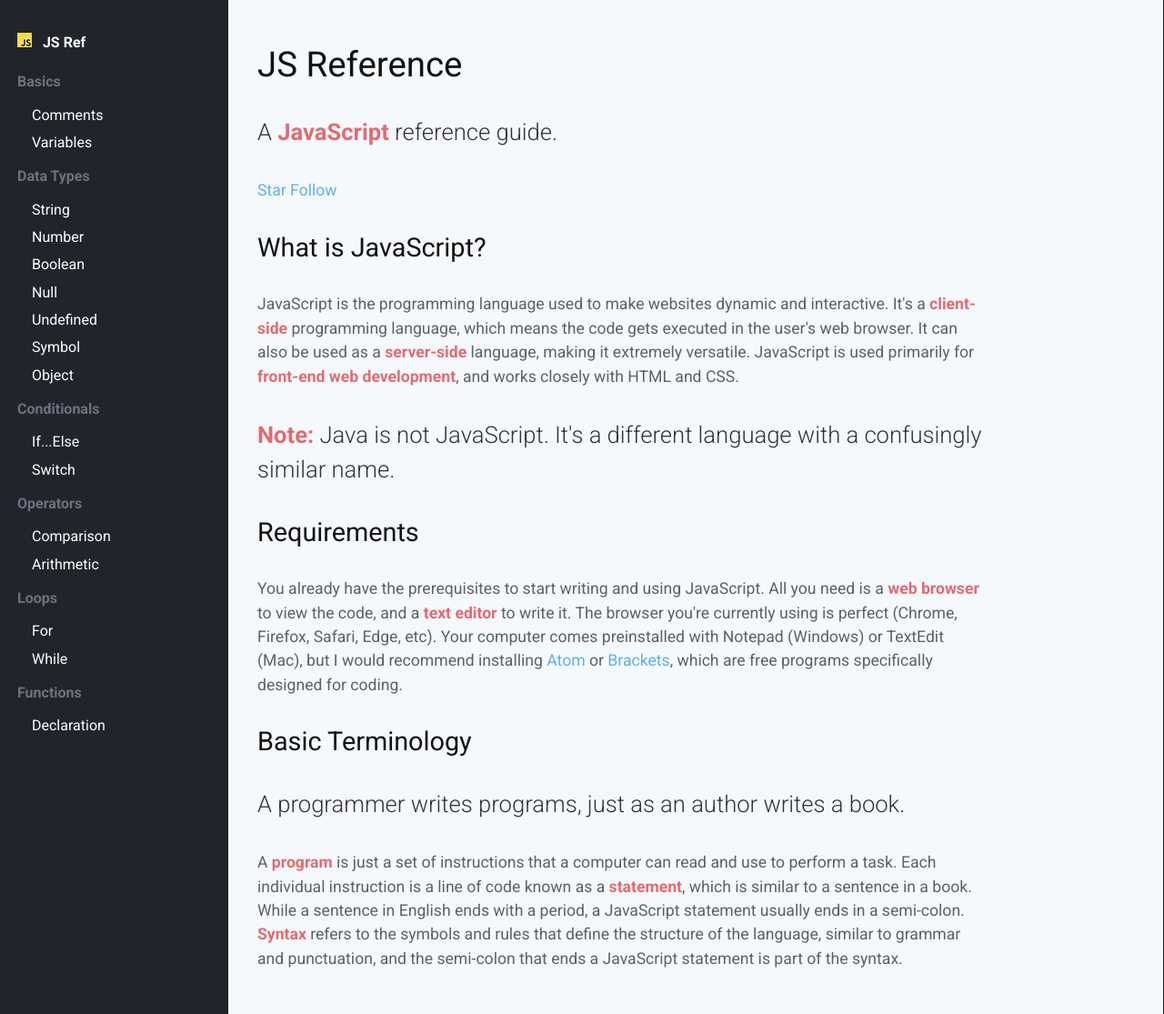
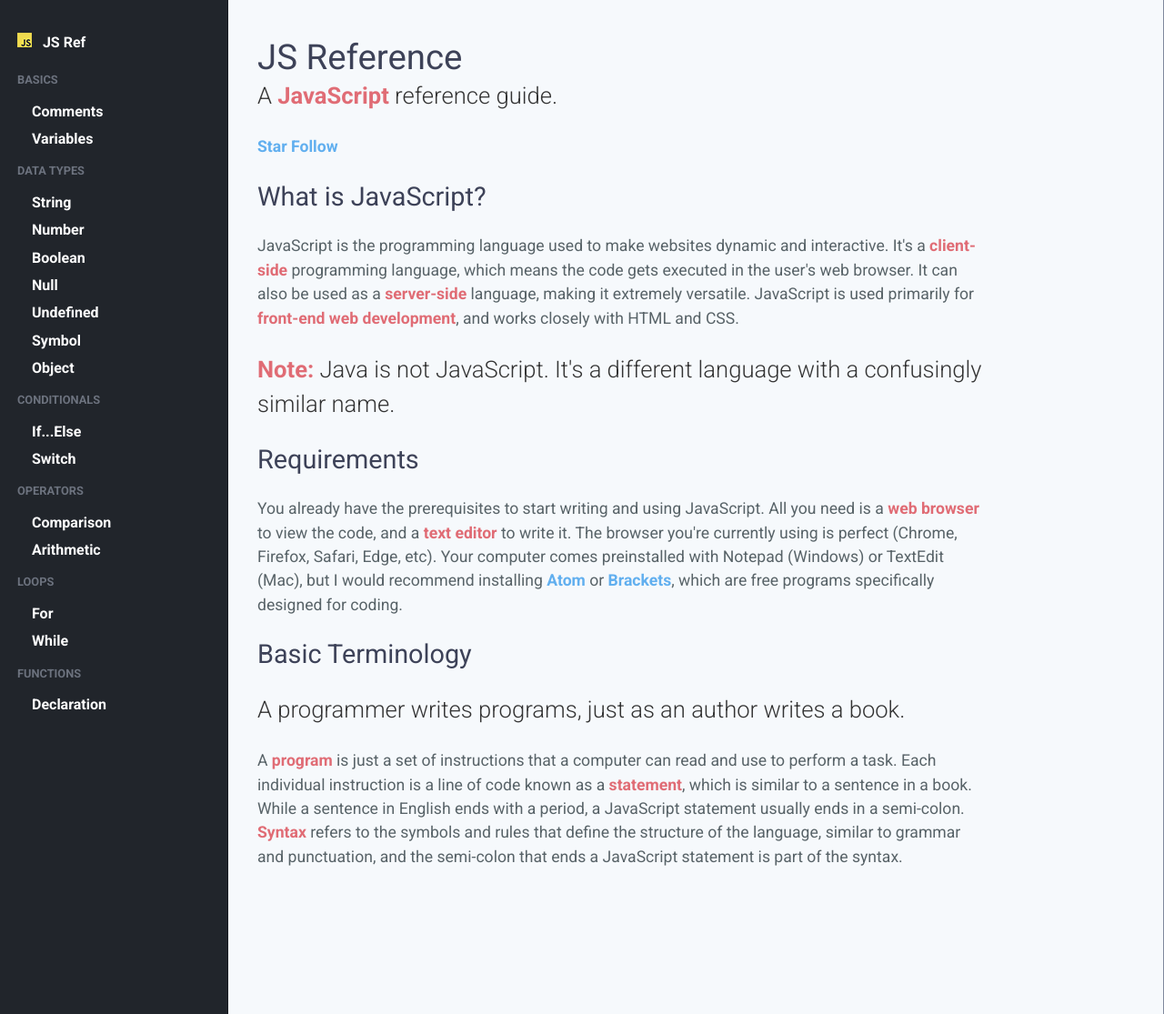
Before and after one commit to KJLarson/snippets, a Jekyll site: the page built from index.html, in a window 1280 px wide and 1115 px high. Shown: the whole window at 91% size. Built offline with Jekyll 4.4.1, drawn with Linux system fonts in a browser that asks for light colours; nearby versions of some CDN libraries.

Commit message:
Gradient

```diff
--- a/_sass/base/_variables.scss
+++ b/_sass/base/_variables.scss
@@ -23,7 +23,7 @@
 $accent-color: #cdcdcd;
 $alternate-background: #ECF0F5;
 $link-color: #61afef;
-$link-hover-color: #ffeea8;
+$link-hover-color: darken($link-color, 20%);
 $highlight: #ffeea8;
 $error: #D33C40;
 $bq-border: 8px solid white;
@@ -42,7 +42,7 @@
 $line-height: 1.5;
 
 // Headings
-$heading-font-color: #111;
+$heading-font-color: #3D4258;
 $heading-font-weight: 400;
 $heading-font-family: 'Roboto', Helvetica Neue, Helvetica, Arial, sans-serif;
 $heading-line-height: 1.2;
--- a/_sass/components/_code.scss
+++ b/_sass/components/_code.scss
@@ -66,7 +66,7 @@
 :not(pre) > code[class*="language-"],
 pre[class*="language-"],
 code {
-	background: lighten(#21252B, 8%);
+	background: lighten(#21252B, 4%);
 }
 
 
--- a/_sass/components/_layout.scss
+++ b/_sass/components/_layout.scss
@@ -8,27 +8,13 @@
 }
 
 .content {
-	border-top: lighten($border-color, 5%);
+	//border-top: lighten($border-color, 5%);
 	padding: 1rem 0;
 	min-height: 100vh;
 	margin-left: 250px;
 	background: $background;
 	border-left: $borders;
-	border-right: $borders;
-}
-
-main {
-	h1,
-	h2,
-	h3,
-	h4,
-	h5,
-	p,
-	li,
-	table {
-		margin-left: 2rem;
-		max-width: 800px;
-	}
+	border-right: 1px solid lighten($border-color, 45%);
 }
 
 h1,
@@ -38,13 +24,33 @@
 h5,
 p,
 ol,
-ul {
-	margin-top: 2rem;
-	margin-bottom: 2rem;
+ul,
+table {
+	margin: 1.5rem 2rem;
+	max-width: 800px;
+}
+
+// Individual styling
+h1 {
+	font-size: $h1;
+	margin-bottom: 0;
 }
 
 h2 {
-	margin-bottom: -1.5rem;
+	font-size: $h2;
+	margin-bottom: 0;
+}
+
+h3 {
+	font-size: $h3;
+}
+
+h4 {
+	font-size: $h4;
+}
+
+h5 {
+	font-size: $h5;
 }
 
 strong {
--- a/_sass/components/_navigation.scss
+++ b/_sass/components/_navigation.scss
@@ -34,7 +34,7 @@
 			&:focus,
 			&:active {
 				color: white;
-				border-left: 3px solid #c678dd;
+				border-left: 3px solid #9688B4;
 				background: darken(#242A31, 3%);
 			}
 		}
@@ -59,9 +59,10 @@
 		color: #6c727e;
 		margin: 0;
 		padding: .75rem 1rem;
-		font-size: 1rem;
+		font-size: .8rem;
 		font-weight: 600;
 		border-left: 3px solid transparent;
+		text-transform: uppercase;
 		&:hover,
 		&:focus,
 		&:active {
--- a/_sass/components/_scaffolding.scss
+++ b/_sass/components/_scaffolding.scss
@@ -12,10 +12,8 @@
 
 body {
 	color: $font-color;
-	background: $sidebar; //radial-gradient(circle farthest-corner at right bottom,#ffd08a 0,#ffa376 28%,#d26578 52%,#682a84 79%,#241668 100%);
-	/* background-image: linear-gradient(to right, #121518, #121518 50%, #282F37 50%, #282F37);
-	background-size: cover;
-	background-repeat: no-repeat; */
+	background-image: linear-gradient(to top right, #3D4258, #6670A0, #9688B4);
+	background-attachment: fixed;
 	font-size: $body-font-size;
 	height: 100%;
 }
@@ -33,36 +31,16 @@
 	color: $heading-font-color;
 }
 
-// Individual styling
-h1 {
-	font-size: $h1;
-}
-
-h2 {
-	font-size: $h2;
-}
-
-h3 {
-	font-size: $h3;
-}
-
-h4 {
-	font-size: $h4;
-}
-
-h5 {
-	font-size: $h5;
-}
-
 // Link styling
 a {
 	color: $link-color;
+	font-weight: 600;
 	text-decoration: none;
 	&:hover,
 	&:active,
 	&:focus {
 		color: $link-hover-color;
-		text-decoration: underline;
+		background: darken($background, 5%);
 	}
 }
 
@@ -83,6 +61,9 @@
 		margin-top: 25px;
 		font-size: .9em;
 		text-align: right
+	}
+	p {
+		margin-top: 0;
 	}
 }
 
```
